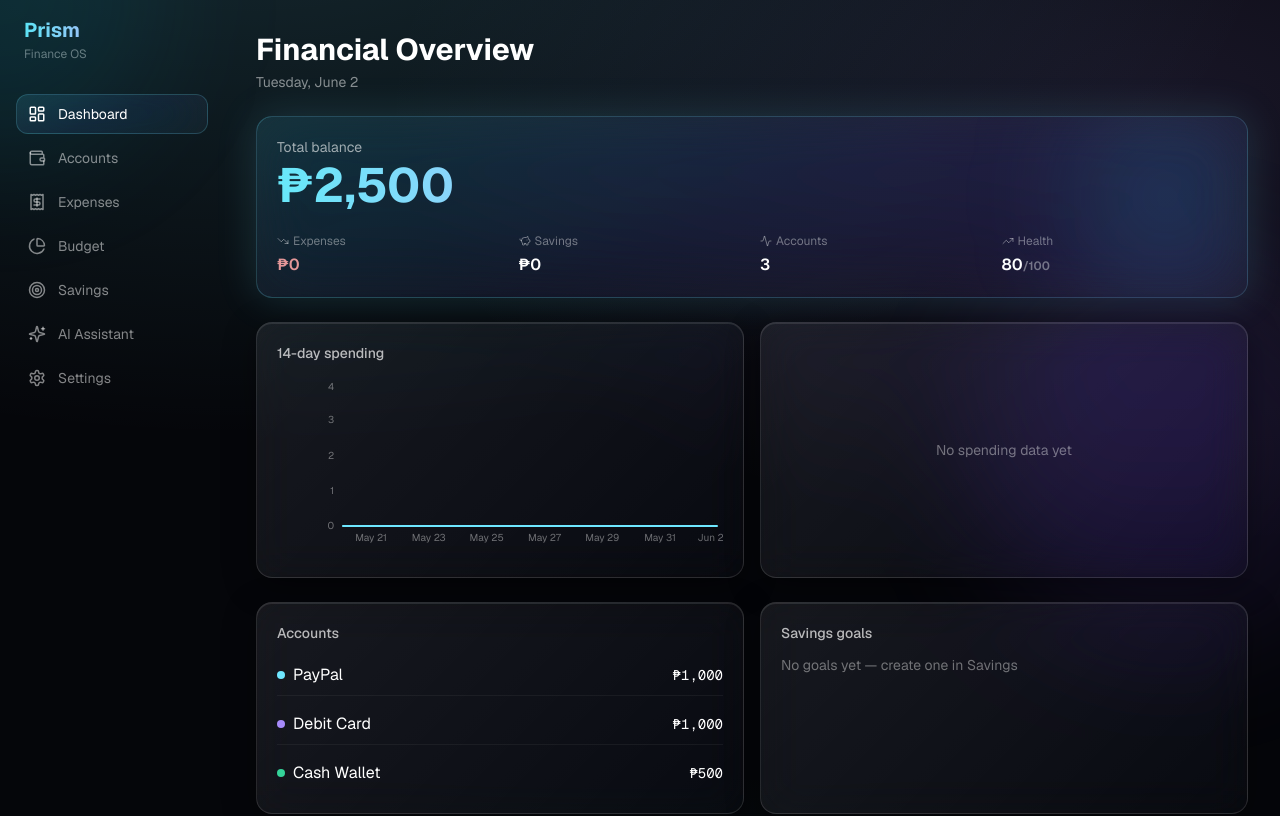
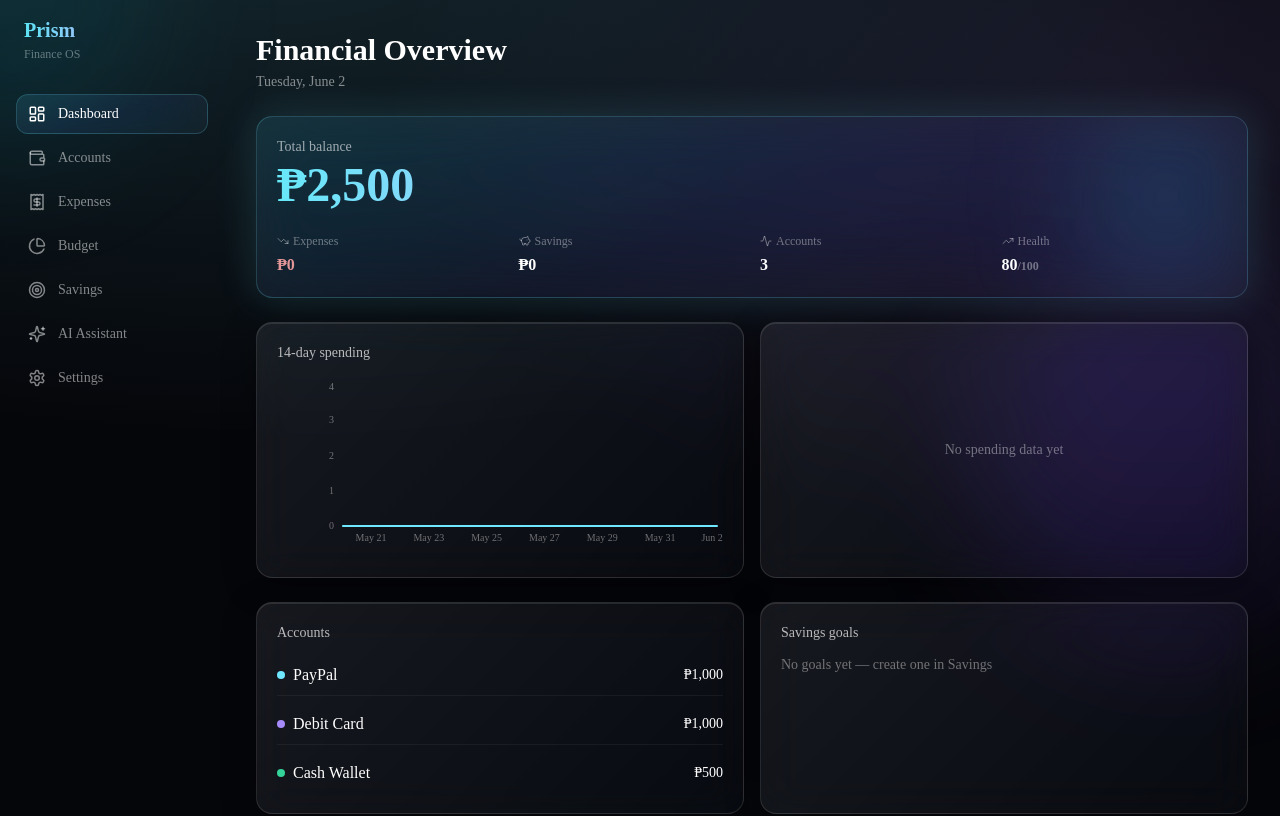
Before and after one commit to LuminaGlpyhProd/prism-finance, a Next.js app: page / in a window 1280 px wide. Shown: the top 816 px of the page. Built offline with nearby package versions, Linux system fonts and the light colour scheme.

Commit message:
Fix CI build for Actions

```diff
--- a/src/app/layout.tsx
+++ b/src/app/layout.tsx
@@ -1,18 +1,7 @@
 import type { Metadata, Viewport } from "next";
-import { Geist, Geist_Mono } from "next/font/google";
 import { PwaRegister } from "@/components/PwaRegister";
 import { NativeShellInit } from "@/components/NativeShellInit";
 import "./globals.css";
-
-const geistSans = Geist({
-  variable: "--font-geist-sans",
-  subsets: ["latin"],
-});
-
-const geistMono = Geist_Mono({
-  variable: "--font-geist-mono",
-  subsets: ["latin"],
-});
 
 export const metadata: Metadata = {
   title: "Prism Finance — AI Personal Finance",
@@ -45,9 +34,7 @@ export default function RootLayout({
 }>) {
   return (
     <html lang="en" className="dark">
-      <body
-        className={`${geistSans.variable} ${geistMono.variable} font-sans antialiased`}
-      >
+      <body className="font-sans antialiased">
         <PwaRegister />
         <NativeShellInit />
         {children}
```
